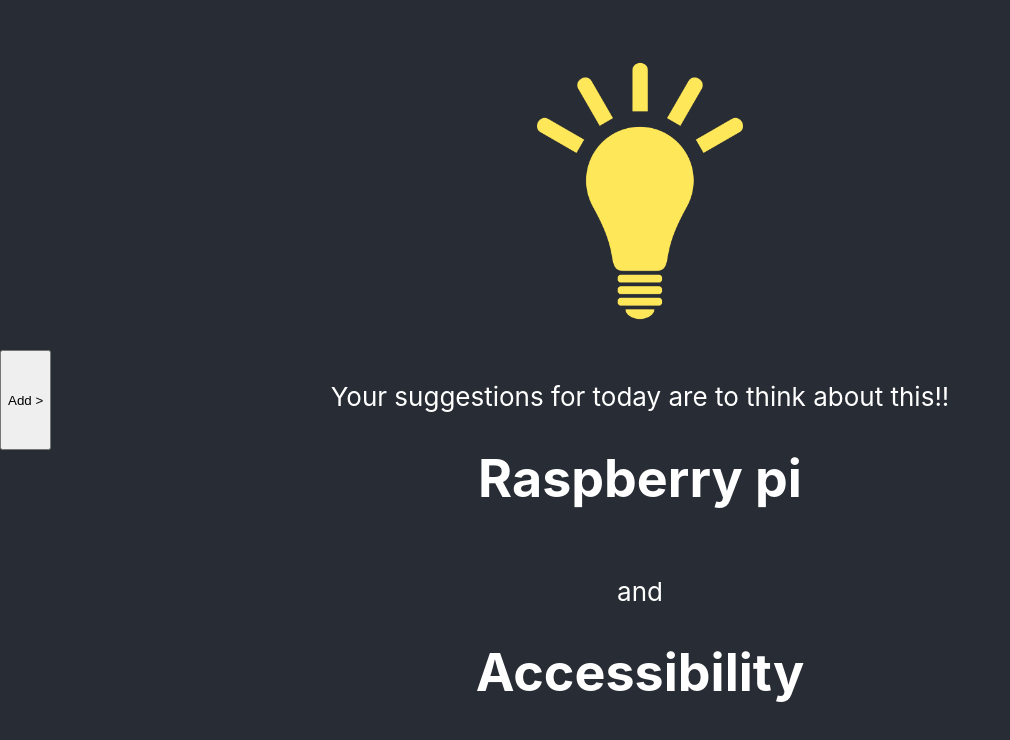
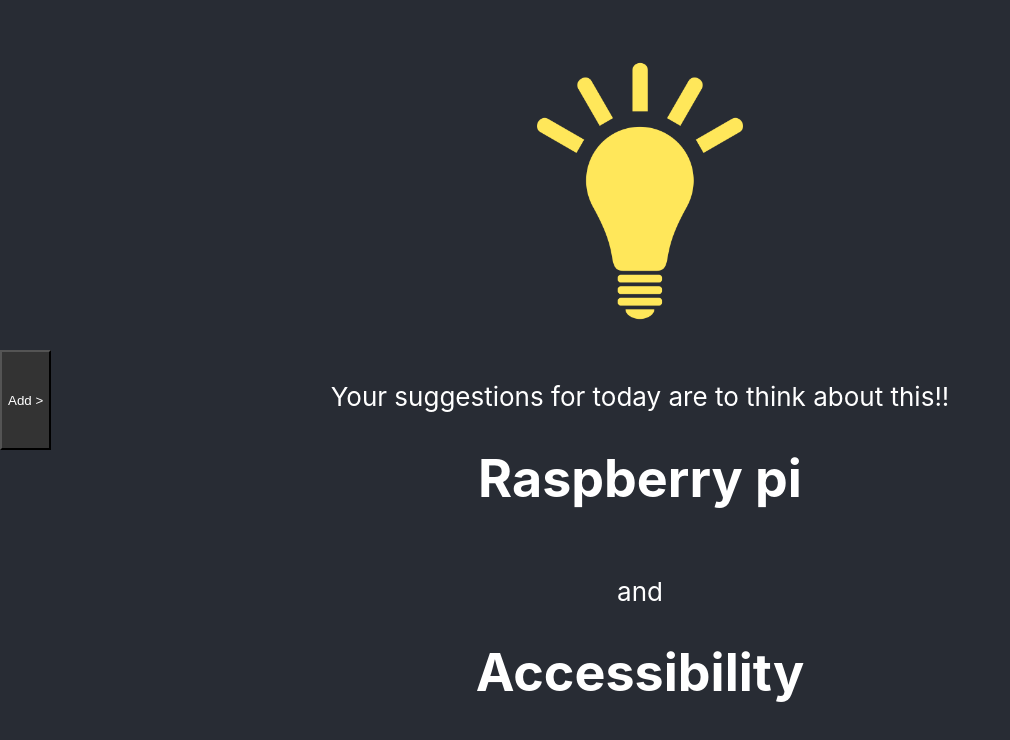
Before and after one commit to leeroywking/ideagen, a React (Create React App) app: page / in a window 1280 px wide. Shown: the top 740 px of the page, without its empty margins (0-1010 px from the left). Built offline with nearby package versions, Linux system fonts and the light colour scheme.

Commit message:
changed button color

```diff
--- a/src/App.css
+++ b/src/App.css
@@ -27,7 +27,8 @@
   top: 50%;
   left:0%;
   height: 100px;
-
+  background: #333;
+  color: white;
   transform: translateY(-50%);
 }
 
```
